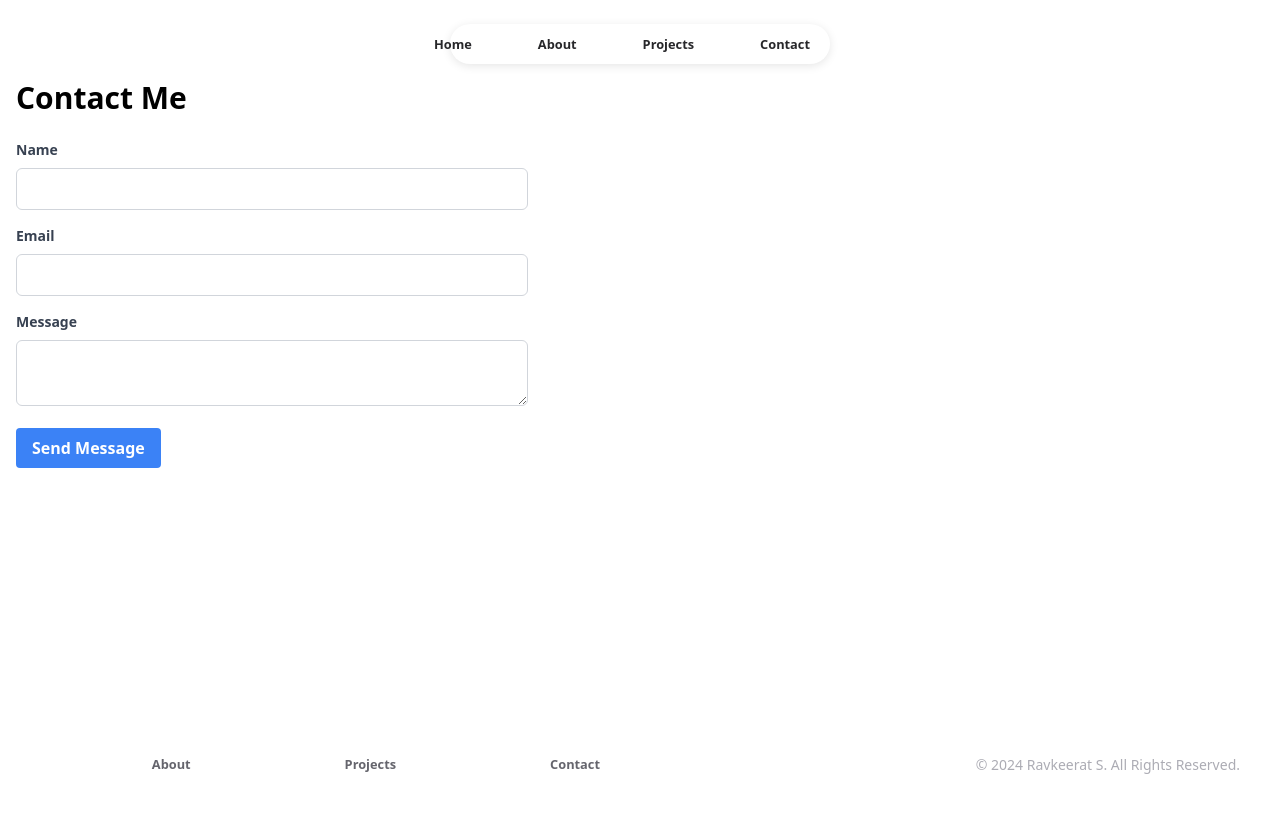
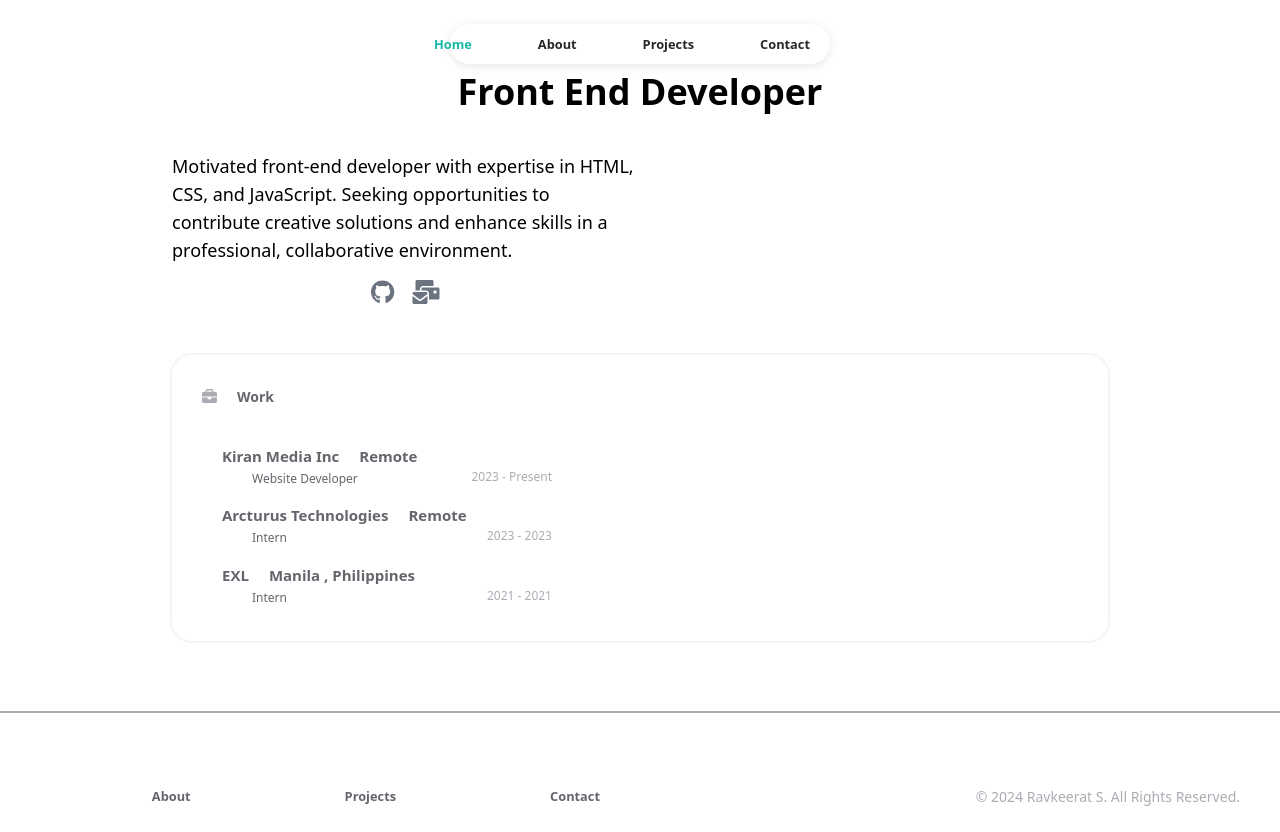
Before and after one commit to truethari/reactfolio, a React (Create React App) app: page / in a window 1280 px wide. Before the commit the page ends 800 px from the top, so only its background shows below. Built offline with nearby package versions, Linux system fonts and the light colour scheme.

Commit message:
Info updated

```diff
--- a/src/components/homepage/styles/works.css
+++ b/src/components/homepage/styles/works.css
@@ -10,15 +10,8 @@
 	width: 400px;
 }
 
-.work-image {
-	height: 30px;
-	width: 30px;
-	border-radius: 50%;
-	outline: 6px solid white;
-	box-shadow: 0px 7px 10px rgba(0, 0, 0, 0.25);
-}
-
-.work-title {
+.work-title,
+.work-location {
 	font-size: 15px;
 	font-weight: 700;
 	padding-left: 20px;
--- a/src/components/homepage/works.jsx
+++ b/src/components/homepage/works.jsx
@@ -18,6 +18,7 @@ const Works = () => {
 							<div className="work-subtitle">
 								Website Developer
 							</div>
+							<div className="work-location">Remote</div>
 							<div className="work-duration">2023 - Present</div>
 						</div>
 
@@ -25,13 +26,18 @@ const Works = () => {
 							<div className="work-title">
 								Arcturus Technologies
 							</div>
+							<div className="work-location">Remote</div>
 							<div className="work-subtitle">Intern</div>
+
 							<div className="work-duration">2023 - 2023</div>
 						</div>
 						<div className="work">
 							<div className="work-title">EXL</div>
 							<div className="work-subtitle">Intern</div>
-							<div className="work-duration">2023 - 2023</div>
+							<div className="work-location">
+								Manila , Philippines
+							</div>
+							<div className="work-duration">2021 - 2021</div>
 						</div>
 					</div>
 				}
--- a/src/pages/homepage.jsx
+++ b/src/pages/homepage.jsx
@@ -1,111 +1,81 @@
-import React, { useState } from "react";
-import emailjs from "emailjs-com";
+import React, { useEffect } from "react";
+import { Helmet } from "react-helmet";
+import { faMailBulk } from "@fortawesome/free-solid-svg-icons";
+import { FontAwesomeIcon } from "@fortawesome/react-fontawesome";
+import { faGithub } from "@fortawesome/free-brands-svg-icons";
+import Footer from "../components/common/footer";
 import NavBar from "../components/common/navBar";
-import Footer from "../components/common/footer";
+import Works from "../components/homepage/works";
+import AllProjects from "../components/projects/allProjects";
+import INFO from "../data/user";
 
-const ContactForm = () => {
-	const [formData, setFormData] = useState({
-		name: "",
-		email: "",
-		message: "",
-	});
-
-	const handleChange = (e) => {
-		setFormData({ ...formData, [e.target.name]: e.target.value });
-	};
-
-	const handleSubmit = (e) => {
-		e.preventDefault();
-
-		// Send email using EmailJS
-		emailjs
-			.sendForm(
-				process.env.REACT_APP_EMAILJS_SERVICE_ID,
-				process.env.REACT_APP_EMAILJS_TEMPLATE_ID,
-				e.target,
-				process.env.REACT_APP_EMAILJS_USER_ID
-			)
-			.then(
-				(result) => {
-					console.log("Email sent successfully:", result.text);
-					// Add any success handling here (e.g., display a success message)
-					alert("Your message has been sent successfully!");
-				},
-				(error) => {
-					console.error("Error sending email:", error.text);
-					// Add error handling here (e.g., display an error message)
-					alert(
-						"Oops! Something went wrong. Please try again later."
-					);
-				}
-			);
-
-		// Clear form fields after submission
-		setFormData({
-			name: "",
-			email: "",
-			message: "",
-		});
-	};
+const Homepage = () => {
+	useEffect(() => {
+		window.scrollTo(0, 0);
+	}, []);
 
 	return (
-		<div className="flex flex-col min-h-screen">
-			<NavBar />
-			<div className="container mx-auto px-4 py-8 flex-grow">
-				<h1 className="text-3xl font-bold mb-6 mt-12">Contact Me</h1>
+		<>
+			<Helmet>
+				<title>{INFO.main.title}</title>
+				<meta name="keywords" />
+			</Helmet>
 
-				<form onSubmit={handleSubmit} className="max-w-lg">
-					<div className="mb-4">
-						<label className="block text-gray-700 text-sm font-bold mb-2">
-							Name
-						</label>
-						<input
-							type="text"
-							name="name"
-							value={formData.name}
-							onChange={handleChange}
-							required
-							className="w-full border border-gray-300 rounded-md py-2 px-3 focus:outline-none focus:border-blue-500"
+			<div className="mt-8 min-h-screen flex flex-col">
+				<NavBar active="home" />
+				<div className="flex-1">
+					<div className="content-wrapper mt-10">
+						<div className="homepage-container mx-auto max-w-7xl px-4 sm:px-6 lg:px-8">
+							{/* Move the title below the navigation bar */}
+							<div className="text-4xl font-bold text-center my-10">
+								{INFO.homepage.title}
+							</div>
+
+							<div className="flex flex-col md:flex-row">
+								<div className="w-full md:w-1/2 mb-8 md:mb-0">
+									<div className="text-lg mb-4">
+										{INFO.homepage.description}
+									</div>
+									{/* Social links */}
+									<div className="flex justify-center">
+										<a
+											href={INFO.socials.github}
+											target="_blank"
+											rel="noreferrer"
+											className="mr-4"
+										>
+											<FontAwesomeIcon
+												icon={faGithub}
+												className="text-2xl text-gray-500 hover:text-gray-700"
 											/>
+										</a>
+										<a
+											href={`mailto:${INFO.main.email}`}
+											target="_blank"
+											rel="noreferrer"
+										>
+											<FontAwesomeIcon
+												icon={faMailBulk}
+												className="text-2xl text-gray-500 hover:text-gray-700"
+											/>
+										</a>
 									</div>
-					<div className="mb-4">
-						<label className="block text-gray-700 text-sm font-bold mb-2">
-							Email
-						</label>
-						<input
-							type="email"
-							name="email"
-							value={formData.email}
-							onChange={handleChange}
-							required
-							className="w-full border border-gray-300 rounded-md py-2 px-3 focus:outline-none focus:border-blue-500"
-						/>
 								</div>
-					<div className="mb-4">
-						<label className="block text-gray-700 text-sm font-bold mb-2">
-							Message
-						</label>
-						<textarea
-							name="message"
-							value={formData.message}
-							onChange={handleChange}
-							required
-							className="w-full border border-gray-300 rounded-md py-2 px-3 focus:outline-none focus:border-blue-500"
-						></textarea>
 							</div>
-					<button
-						type="submit"
-						className="bg-blue-500 hover:bg-blue-700 text-white font-bold py-2 px-4 rounded focus:outline-none focus:shadow-outline"
-					>
-						Send Message
-					</button>
-				</form>
+
+							{/* Works */}
+							<div className="mt-12">
+								<Works />
 							</div>
-			<div className="relative">
+						</div>
+					</div>
+				</div>
+				<div className="page-footer mt-auto">
 					<Footer />
 				</div>
 			</div>
+		</>
 	);
 };
 
-export default ContactForm;
+export default Homepage;
```
Lines whose indentation alone changed are shown as unchanged.
